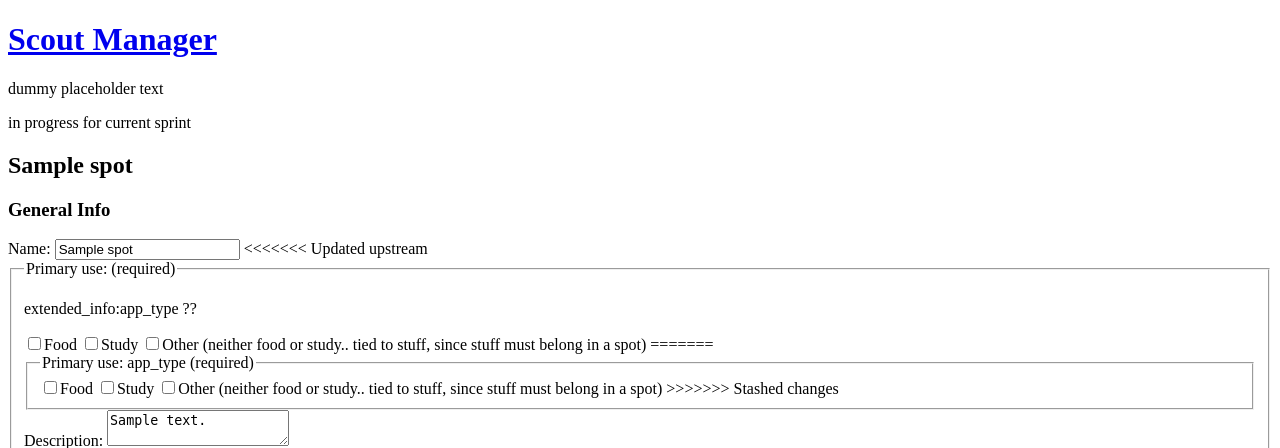
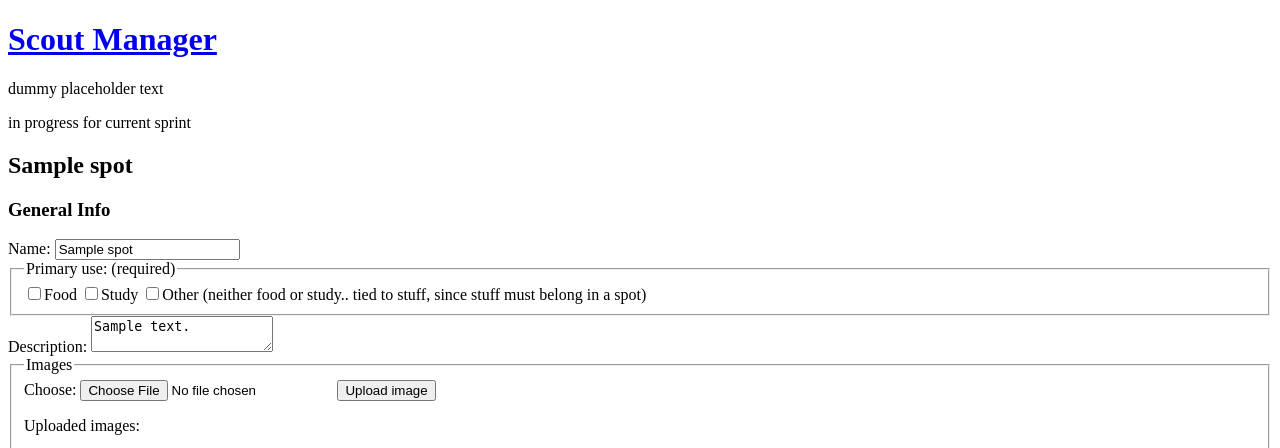
Before and after one commit to uw-it-aca/scout-manager, a Django app: template scout_manager/templates/scout_manager/spaces_edit.html in a window 1280 px wide. Shown: the top 448 px of the page. Run offline with Django 3.2, Linux system fonts and the light colour scheme; the template is opened without the code that fills it: most values are stand-ins (such as "Sample title", 1, 10 or a date in 2020); some libraries are stand-ins or nearby versions.

Commit message:
cleaning up app types

```diff
--- a/scout_manager/templates/scout_manager/spaces_edit.html
+++ b/scout_manager/templates/scout_manager/spaces_edit.html
@@ -32,22 +32,11 @@
         <input id="space-name" type="text" value="{{ spot.name }}" required="required">
     </label>
 
-<<<<<<< Updated upstream
     <fieldset class="scope">
-
-        <p class="dummy">extended_info:app_type ??</p>
-
         <legend>Primary use: (required)</legend>
-        <label><input type="checkbox" value="food">Food</label>
-        <label><input type="checkbox" value="study">Study</label>
-        <label><input type="checkbox" value="other">Other (neither food or study.. tied to stuff, since stuff must belong in a spot)</label>
-=======
-    <fieldset>
-        <legend>Primary use: app_type (required)</legend>
-        <label><input type="checkbox" value="food" {% if spot.app_type == "food"%}checked{% endif %}>Food</label>
-        <label><input type="checkbox" value="study"{% if spot.app_type == "study"%}checked{% endif %}>Study</label>
-        <label><input type="checkbox" value="other"{% if spot.app_type == "other"%}checked{% endif %}>Other (neither food or study.. tied to stuff, since stuff must belong in a spot)</label>
->>>>>>> Stashed changes
+        <label><input type="checkbox" value="food "{% if spot.app_type == "food"%}checked{% endif %}>Food</label>
+        <label><input type="checkbox" value="study" {% if spot.app_type == "study"%}checked{% endif %}>Study</label>
+        <label><input type="checkbox" value="other" {% if spot.app_type == "other"%}checked{% endif %}>Other (neither food or study.. tied to stuff, since stuff must belong in a spot)</label>
     </fieldset>
 
     <label for="space-description">Description:
```
